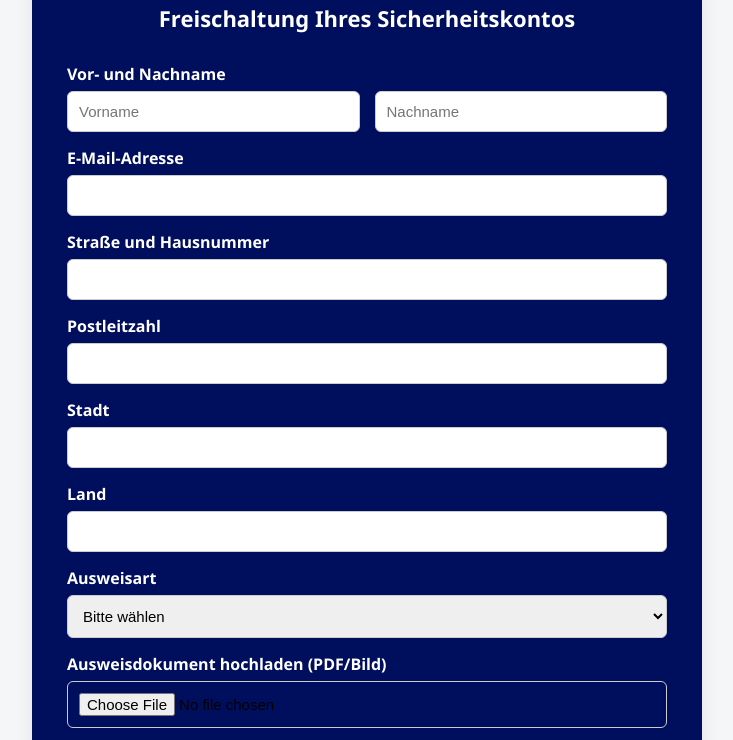
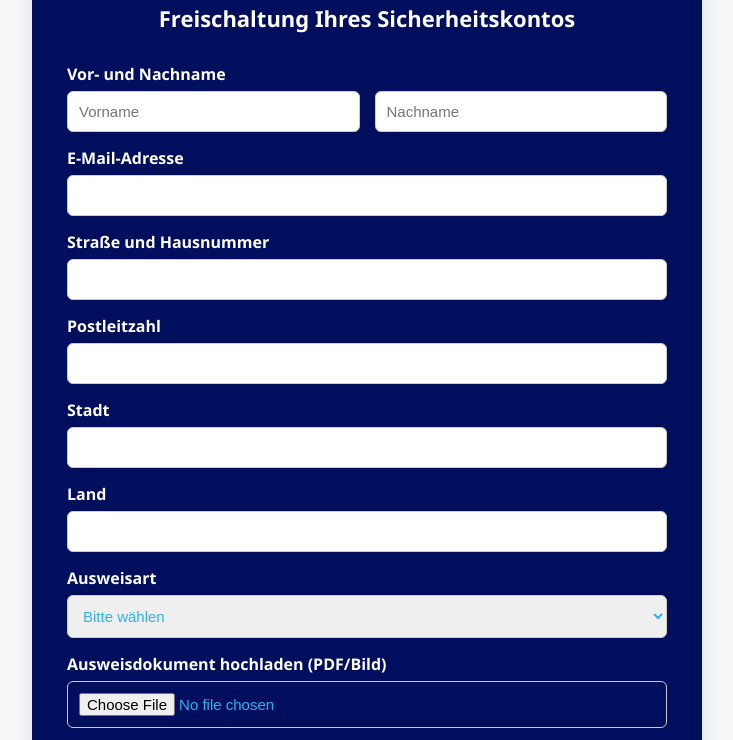
Before and after one commit to banksysteme/kyc, a plain HTML site: page index.html in a window 1280 px wide. Shown: the part 207-947 px from the top of the page, without its empty margins (273-1006 px from the left). Drawn offline with Linux system fonts and the light colour scheme.

Commit message:
Update index.html

```diff
--- a/index.html
+++ b/index.html
@@ -49,6 +49,7 @@
       border: 1px solid #ccc;
       box-sizing: border-box;
       font-size: 15px;
+      color: #2cb3ee;
     }
 
     .name-fields {
```
